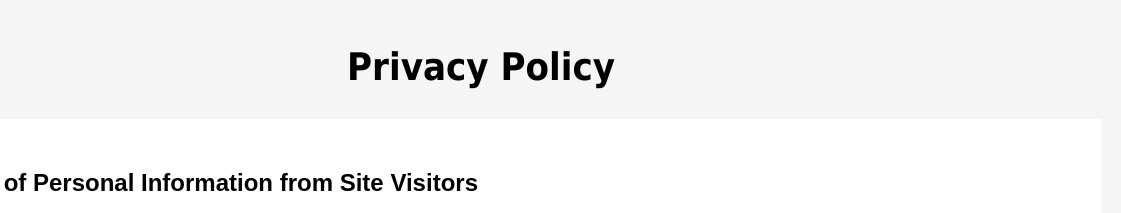
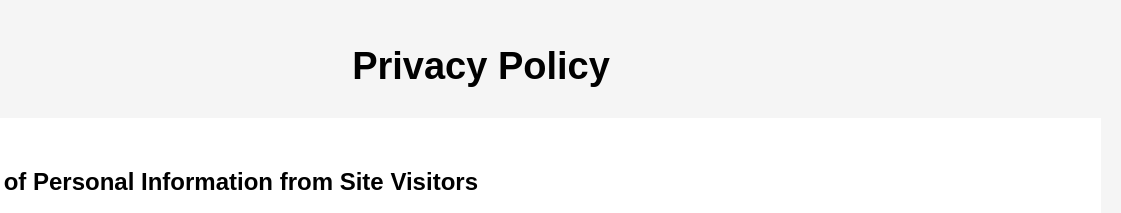
Before and after one commit to ohlitmybad/privacy, a plain HTML site: page index.html in a window 1280 px wide. Shown: the top 213 px of the page, 159-1280 px from the left. Drawn offline with Linux system fonts and the light colour scheme.

Commit message:
Update index.html

```diff
--- a/index.html
+++ b/index.html
@@ -22,7 +22,7 @@
       text-align: center;
       font-size: 38px;
       margin-bottom: 30px;
-      font-family: 'Tahoma', cursive, sans-serif;
+      font-family: Arial, sans-serif;
     }
 
     .privacy-policy {
```
